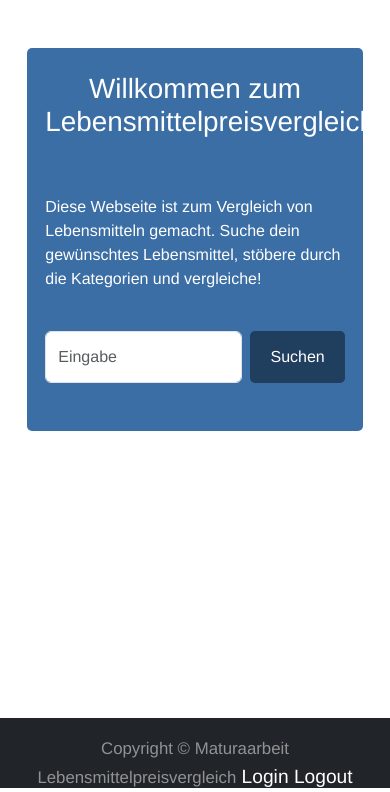
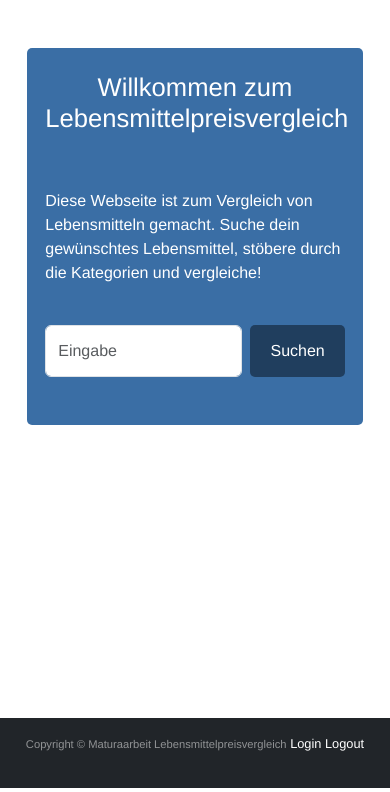
Before and after one commit to nils-am/Lebensmittelpreisvergleich, a Flask app: page / in a window 390 px wide. Shown: the part 56-848 px from the top of the page. Run offline with Flask 3, Linux system fonts and the light colour scheme; data that the repository does not hold is empty; some libraries are stand-ins or nearby versions.

Commit message:
Update size title on home page for mobile

```diff
--- a/static/style.css
+++ b/static/style.css
@@ -266,10 +266,10 @@ Change Dropdown Menu to Hover by the following CSS Code:
 @media only screen and (orientation: portrait) {
     .blocktext {
         width: 90%;
-        font-size: 1em;
     }
-    .text-center {
-        font-size: 1.5em;
+
+    .blocktext h1 {
+        font-size: 1.6em;
     }
 
     .content-page {
```
